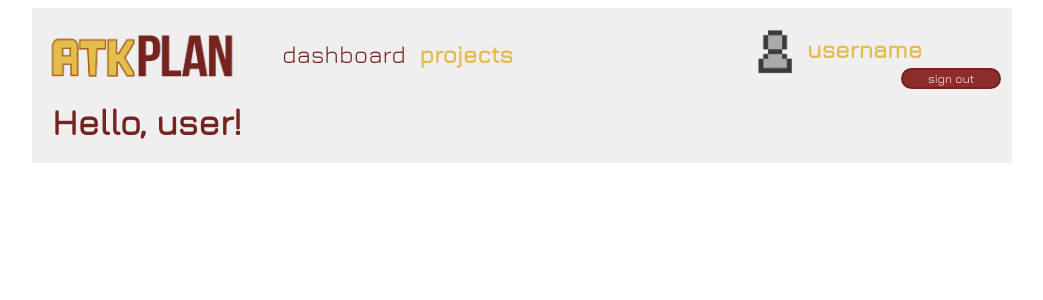
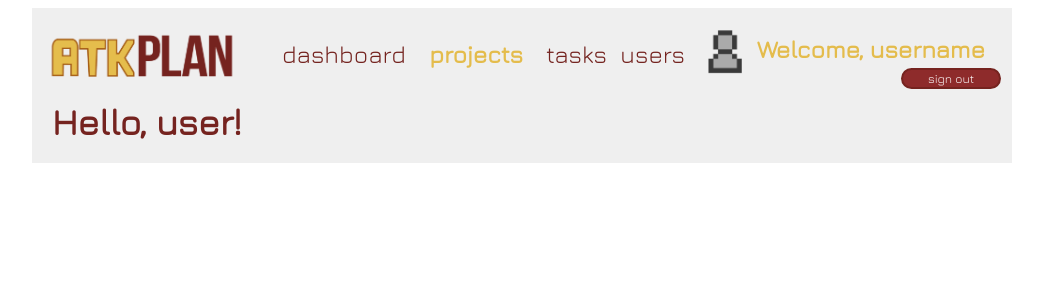
Before and after one commit to catcarbonell/CARBONELL_CATHLEEN_PWA2, a PHP site: page /projects.html in a window 1280 px wide. Shown: the top 300 px of the page, without its empty margins (118-1161 px from the left). Run offline with PHP 8.4, Linux system fonts and the light colour scheme; some libraries are stand-ins or nearby versions.

Commit message:
Wk2 -- Nav edit

```diff
--- a/Carbonell_Cathleen_Project/css/style.css
+++ b/Carbonell_Cathleen_Project/css/style.css
@@ -85,6 +85,7 @@ nav {
 nav li {
     display: inline-block;
     list-style: none;
+    margin-right: 10px;
 }
 
 
@@ -101,7 +102,7 @@ nav a:hover {
 
 #userinfo {
     display: inline-block;
-    width: 250px;
+    width: 300px;
     margin-top: -65px;
 }
 
--- a/Carbonell_Cathleen_Project/dashboard.html
+++ b/Carbonell_Cathleen_Project/dashboard.html
@@ -39,13 +39,15 @@
             <ul>
                 <li><h2>dashboard</h2></li>
                 <li><a href="projects.html">projects</a></li>
+                <li><a href="#tasks">tasks</a></li>
+                <li><a href="#user">users</a></li>
             </ul>
         </nav>
         <div id="userinfo" class="right">
 
             <img src="images/profile.png" id="profilepic" class="left clear">
 
-            <h2 class="left">username</h2>
+            <h2 class="left">Welcome, username</h2>
 
             <input type="button" id="dashsignout" class="menubtn right masterToolTip" value="sign out" title="See you later!" />
 
--- a/Carbonell_Cathleen_Project/projects.html
+++ b/Carbonell_Cathleen_Project/projects.html
@@ -39,13 +39,15 @@
         <ul>
             <li><a href="dashboard.html">dashboard</a></li>
             <li><h2>projects</h2></li>
+            <li><a href="#tasks">tasks</a></li>
+            <li><a href="#user">users</a></li>
         </ul>
     </nav>
     <div id="userinfo" class="right">
 
         <img src="images/profile.png" id="profilepic" class="left clear">
 
-        <h2 class="left">username</h2>
+        <h2 class="left">Welcome, username</h2>
 
         <input type="button" id="dashsignout" class="menubtn right masterToolTip" value="sign out" title="See you later!" />
 
```
